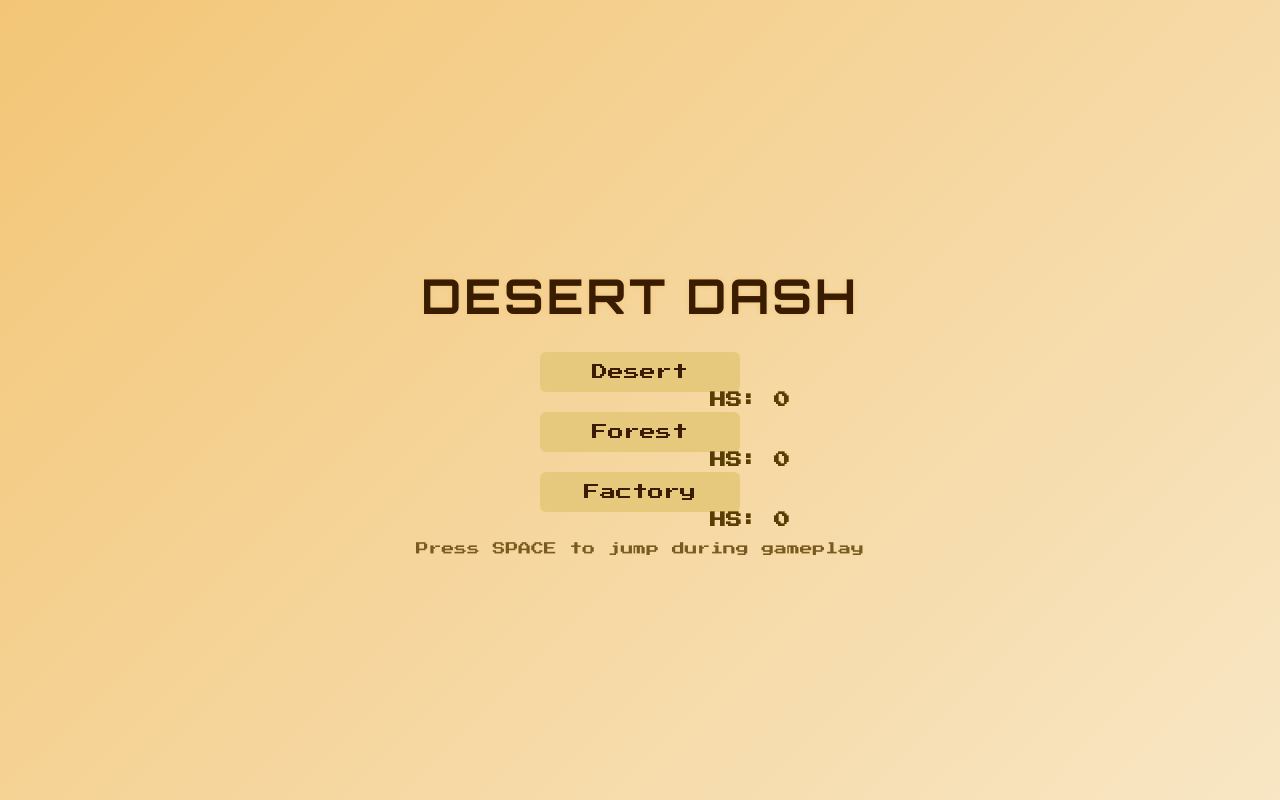
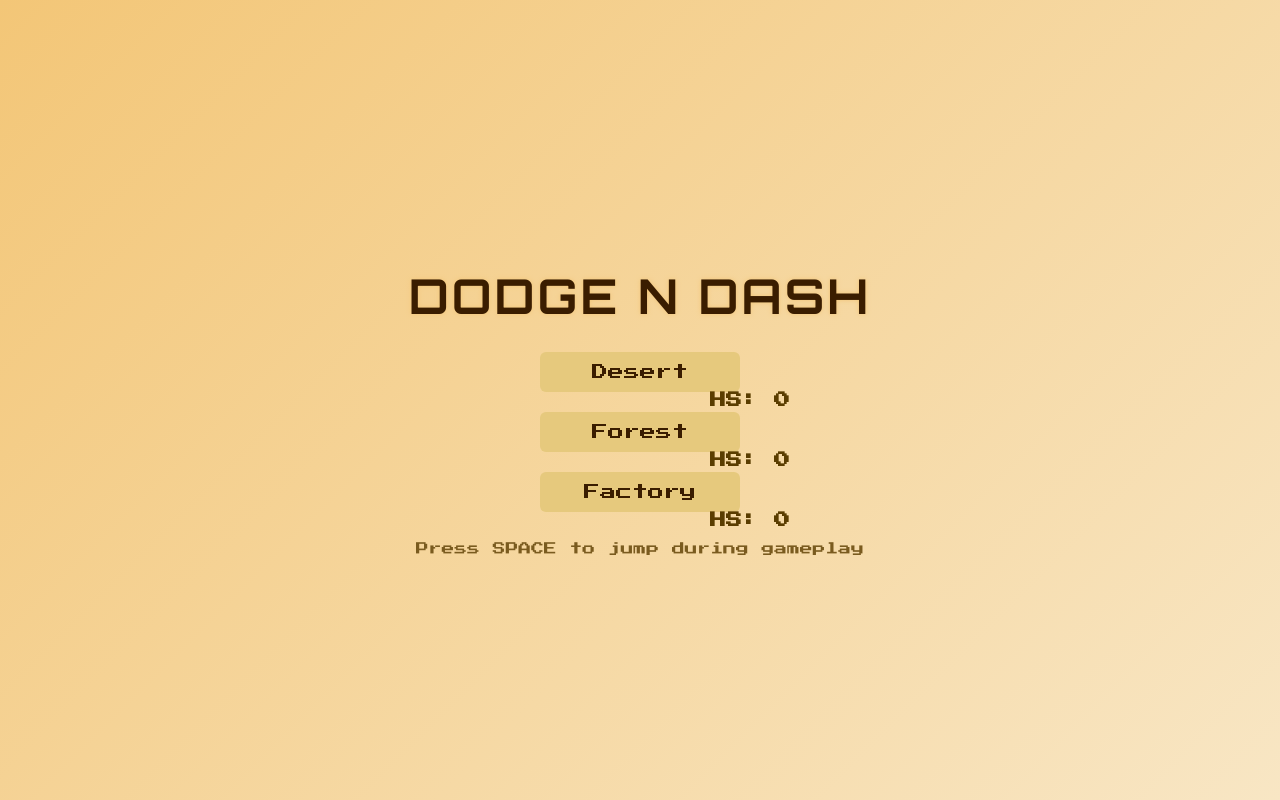
Before and after one commit to VewertyPloik/Escape-The-Bus, a plain HTML site: page index.html in a window 1280 px wide. Drawn offline with Linux system fonts and the light colour scheme.

Commit message:
Update index.html

```diff
--- a/index.html
+++ b/index.html
@@ -142,7 +142,7 @@
 <body>
 
 <div id="homeScreen">
-  <h1>DESERT DASH</h1>
+  <h1>DODGE N DASH</h1>
   <div id="modeButtons">
     <!-- Buttons added by JS -->
   </div>
```
